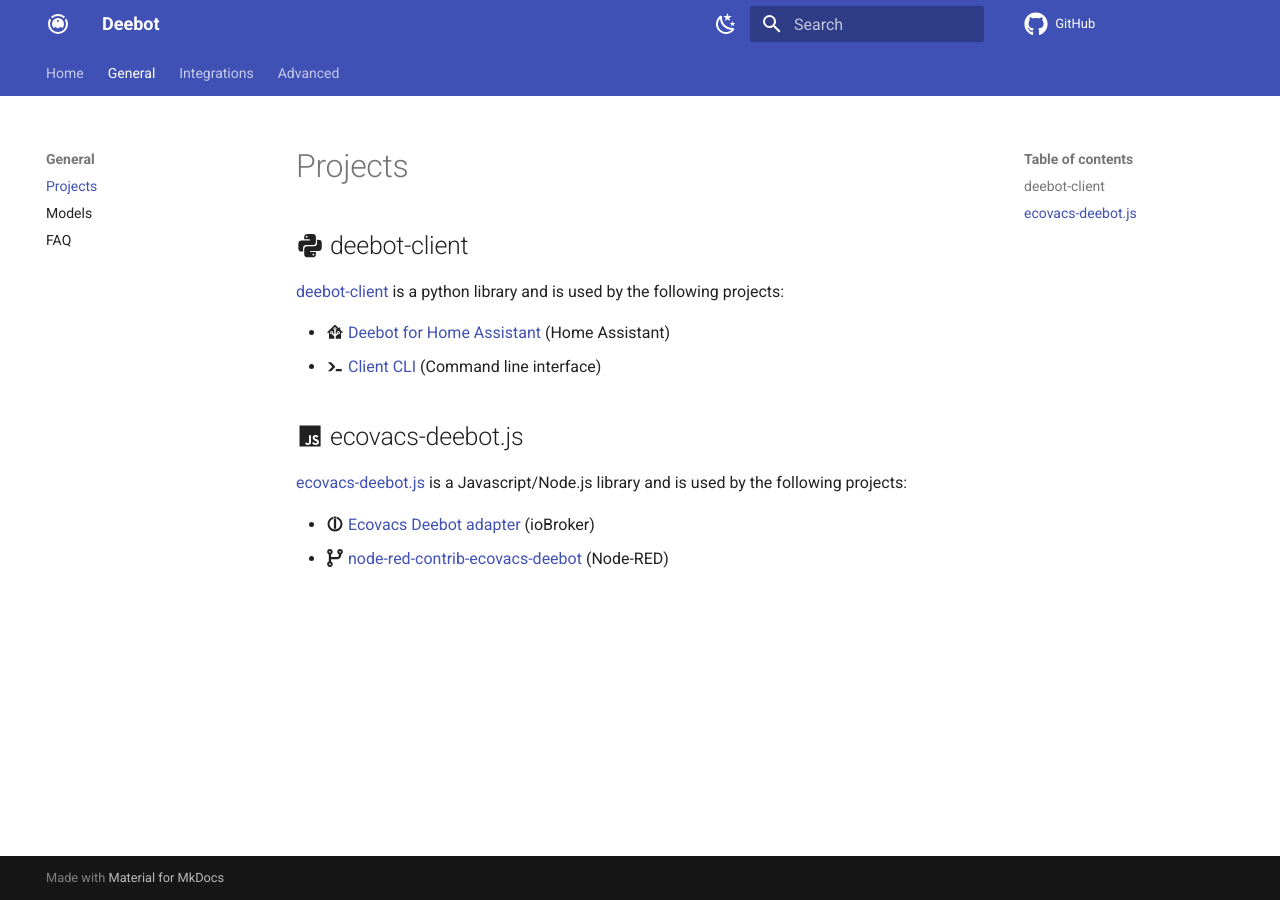
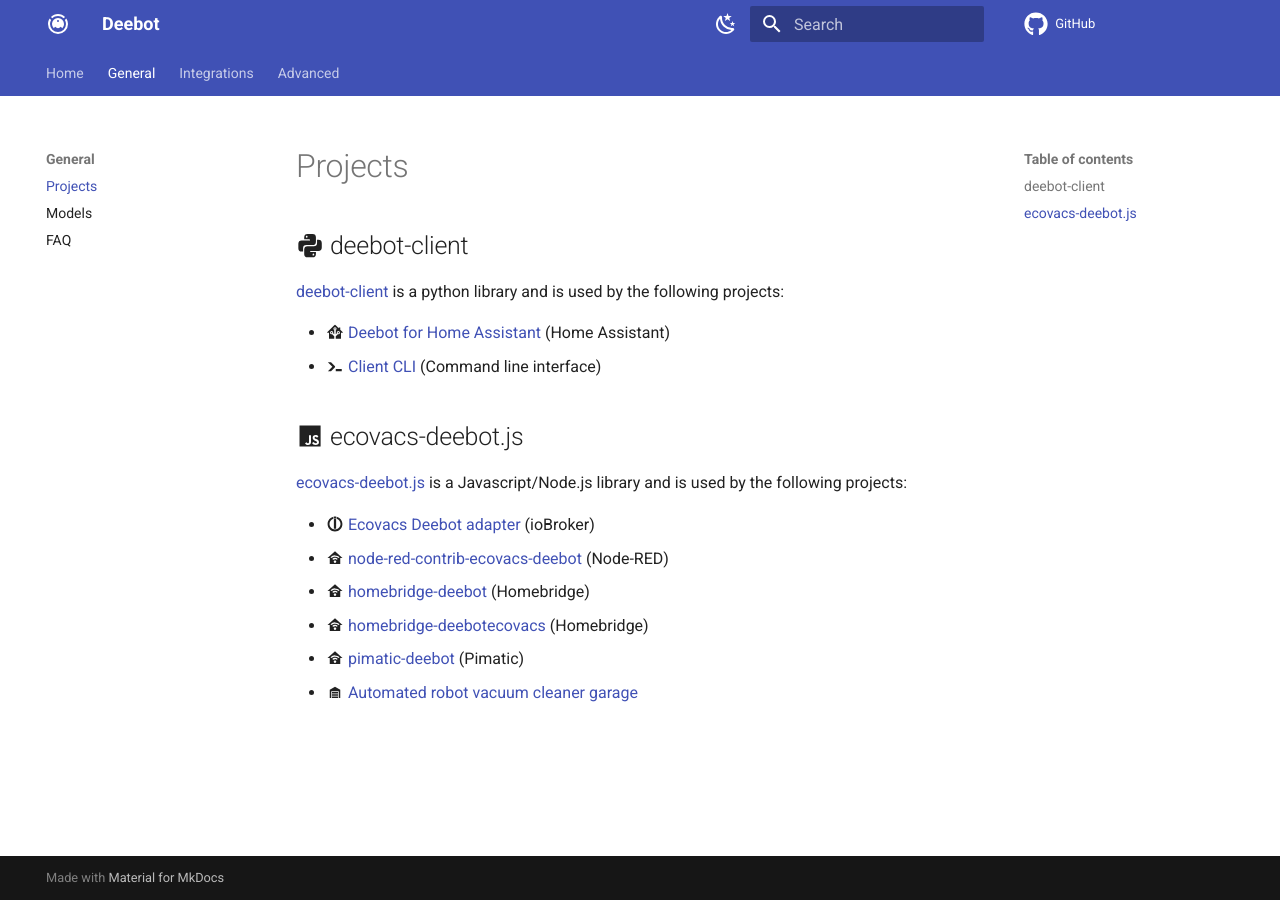
Before and after one commit to DeebotUniverse/docs, an MkDocs documentation site: the page built from docs/general/projects.md, in a window 1280 px wide. Built offline with MkDocs 1.6.1 and Material for MkDocs 9.7.7, drawn with Linux system fonts in a browser that asks for light colours; comment, search, counter and statistics services are not loaded.

Commit message:
Update projects overview page

```diff
--- a/docs/general/projects.md
+++ b/docs/general/projects.md
@@ -12,4 +12,8 @@
 [ecovacs-deebot.js](https://github.com/mrbungle64/ecovacs-deebot.js) is a Javascript/Node.js library and is used by the following projects:
 
 - :material-iobroker: [Ecovacs Deebot adapter](https://github.com/mrbungle64/ioBroker.ecovacs-deebot) (ioBroker)
-- :fontawesome-solid-code-branch: [node-red-contrib-ecovacs-deebot](https://github.com/mrbungle64/node-red-contrib-ecovacs-deebot) (Node-RED)
+- :material-home-automation: [node-red-contrib-ecovacs-deebot](https://github.com/mrbungle64/node-red-contrib-ecovacs-deebot) (Node-RED)
+- :material-home-automation: [homebridge-deebot](https://github.com/bwp91/homebridge-deebot) (Homebridge)
+- :material-home-automation: [homebridge-deebotecovacs](https://github.com/nicoduj/homebridge-deebotEcovacs) (Homebridge)
+- :material-home-automation: [pimatic-deebot](https://github.com/bertreb/pimatic-deebot) (Pimatic)
+- :material-garage: [Automated robot vacuum cleaner garage](https://github.com/mika2de/ecovacs-deebot-garage)
```
